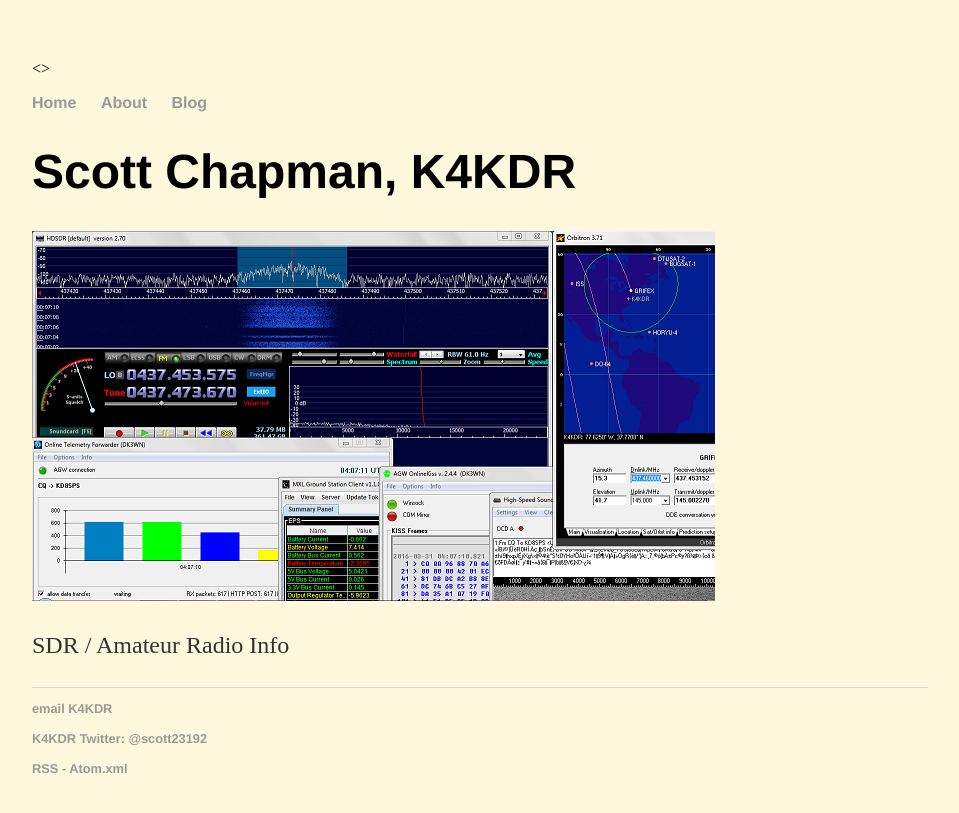
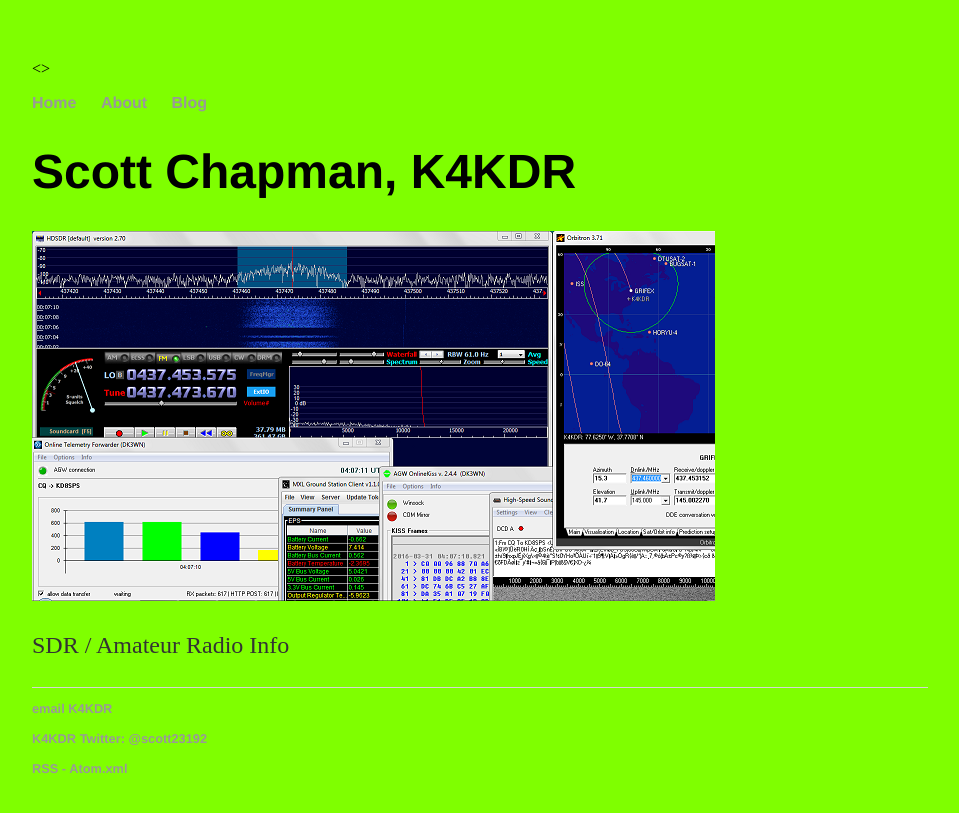
Before and after one commit to K4KDR/k4kdr.github.io, a Jekyll site: the page built from index.html, in a window 1280 px wide. Shown: the top 813 px of the page, without its empty margins (160-1119 px from the left). Built offline with Jekyll 4.4.1, drawn with Linux system fonts in a browser that asks for light colours.

Commit message:
Update main.css

```diff
--- a/css/main.css
+++ b/css/main.css
@@ -1,5 +1,5 @@
 body {
-    background-color: #FFF8DC;
+    background-color: #7FFF00;
     margin: 60px auto;
     width: 70%;
 }
```
